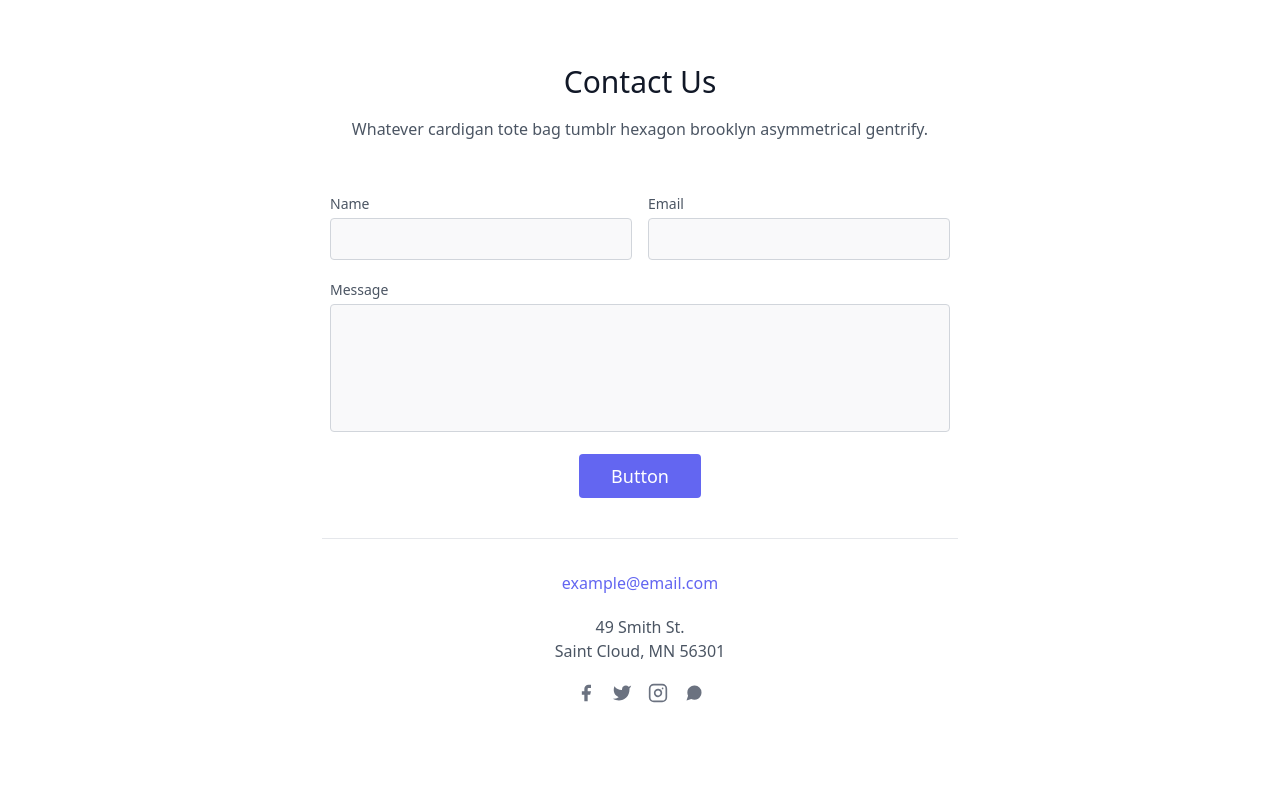
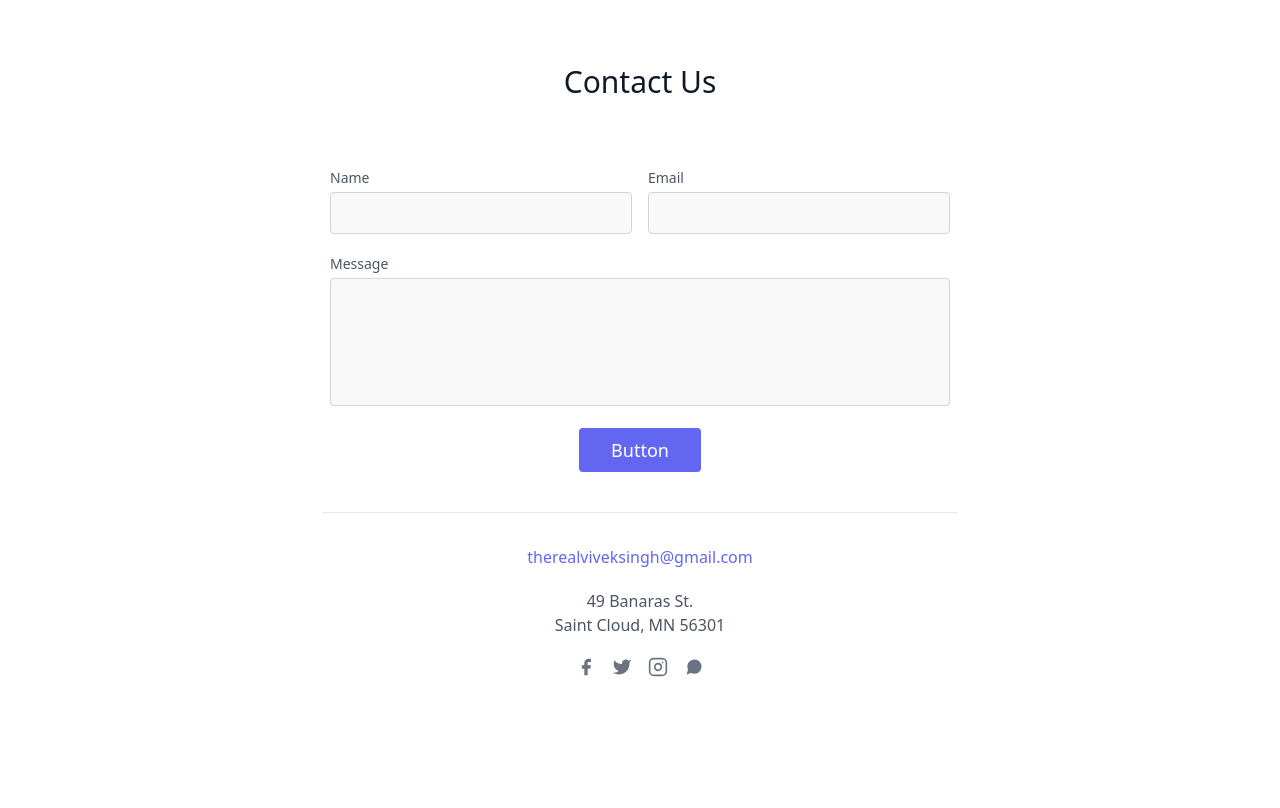
Before and after one commit to codderninja/codervivek, a plain HTML site: page index.html in a window 1280 px wide. Shown: the part 1130-1938 px from the top of the page. Drawn offline with nearby package versions, Linux system fonts and the light colour scheme.

Commit message:
Update index.html

```diff
--- a/index.html
+++ b/index.html
@@ -104,7 +104,8 @@
         <div class="container px-5 py-24 mx-auto">
           <div class="flex flex-col text-center w-full mb-12">
             <h1 class="sm:text-3xl text-2xl font-medium title-font mb-4 text-gray-900">Contact Us</h1>
-            <p class="lg:w-2/3 mx-auto leading-relaxed text-base">Whatever cardigan tote bag tumblr hexagon brooklyn asymmetrical gentrify.</p>
+            <p class="lg:w-2/3 mx-auto leading-relaxed text-base">
+                </p>
           </div>
           <div class="lg:w-1/2 md:w-2/3 mx-auto">
             <div class="flex flex-wrap -m-2">
@@ -130,8 +131,8 @@
                 <button class="flex mx-auto text-white bg-indigo-500 border-0 py-2 px-8 focus:outline-none hover:bg-indigo-600 rounded text-lg">Button</button>
               </div>
               <div class="p-2 w-full pt-8 mt-8 border-t border-gray-200 text-center">
-                <a class="text-indigo-500">example@email.com</a>
-                <p class="leading-normal my-5">49 Smith St.
+                <a class="text-indigo-500">therealviveksingh@gmail.com</a>
+                <p class="leading-normal my-5">49 Banaras St.
                   <br>Saint Cloud, MN 56301
                 </p>
                 <span class="inline-flex">
@@ -165,13 +166,13 @@
       <footer class="text-gray-600 body-font">
         <div class="container px-5 py-8 mx-auto flex items-center sm:flex-row flex-col">
           <a class="flex title-font font-medium items-center md:justify-start justify-center text-gray-900">
-            <svg xmlns="http://www.w3.org/2000/svg" fill="none" stroke="currentColor" stroke-linecap="round" stroke-linejoin="round" stroke-width="2" class="w-10 h-10 text-white p-2 bg-indigo-500 rounded-full" viewBox="0 0 24 24">
+            <svg xmlns="http://www.wh.org/2000/svg" fill="none" stroke="currentColor" stroke-linecap="round" stroke-linejoin="round" stroke-width="2" class="w-10 h-10 text-white p-2 bg-indigo-500 rounded-full" viewBox="0 0 24 24">
               <path d="M12 2L2 7l10 5 10-5-10-5zM2 17l10 5 10-5M2 12l10 5 10-5"></path>
             </svg>
             <span class="ml-3 text-xl">Coder Vivek</span>
           </a>
           <p class="text-sm text-gray-500 sm:ml-4 sm:pl-4 sm:border-l-2 sm:border-gray-200 sm:py-2 sm:mt-0 mt-4">© 2020 coder vivek —
-            <a href="https://twitter.com/knyttneve" class="text-gray-600 ml-1" rel="noopener noreferrer" target="https://instagram.com/thevivekksingh?utm_medium=copy_link">@thevivekksingh</a>
+            <a href="https://www.instagram.com/thevivekksingh/?utm_medium=copy_link" class="text-gray-600 ml-1" rel="noopener noreferrer" target="https://instagram.com/thevivekksingh?utm_medium=copy_link">@thevivekksingh</a>
           </p>
           <span class="inline-flex sm:ml-auto sm:mt-0 mt-4 justify-center sm:justify-start">
             <a class="text-gray-500">
```
